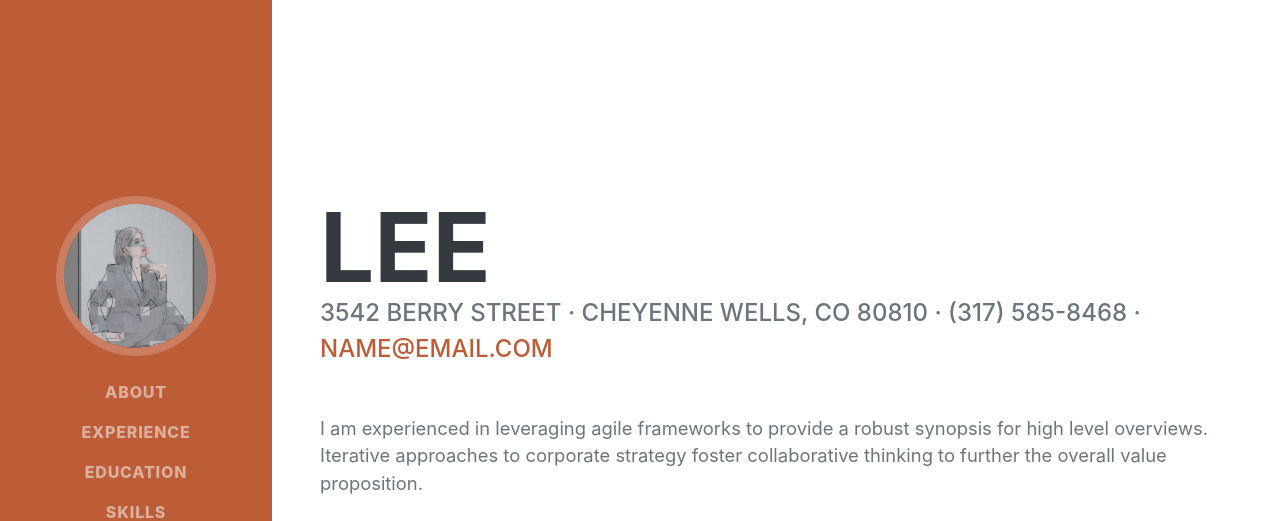
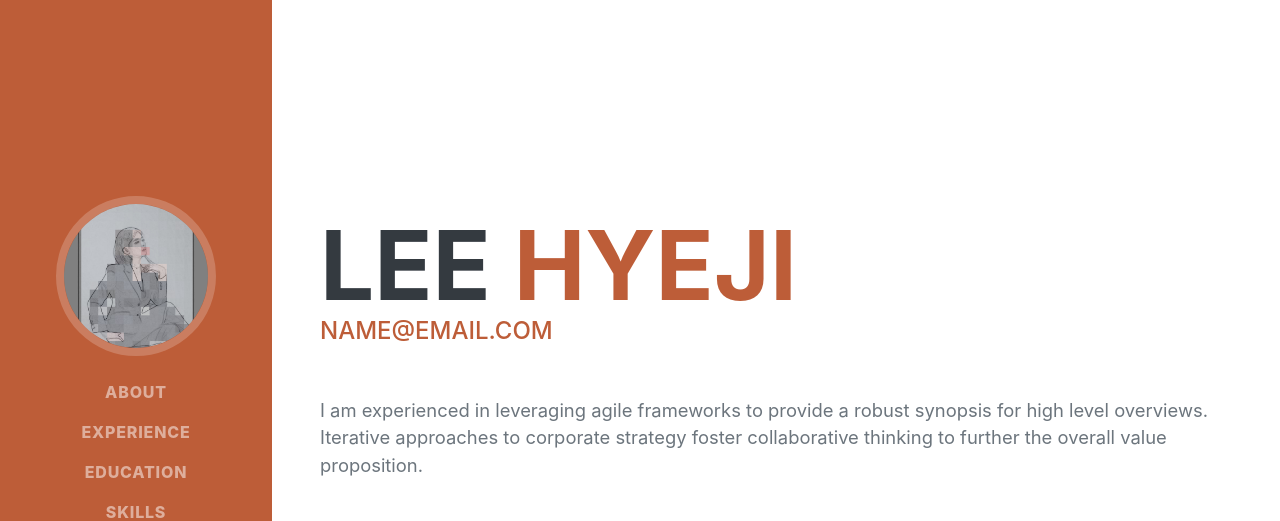
Before and after one commit to reverse-wisdom/reverse-wisdom.github.io, a plain HTML site: page index.html in a window 1280 px wide. Shown: the top 521 px of the page. Drawn offline with nearby package versions, Linux system fonts and the light colour scheme; a web font is replaced by a local one.

Commit message:
til first1

```diff
--- a/index.html
+++ b/index.html
@@ -41,10 +41,9 @@
                 <div class="resume-section-content">
                     <h1 class="mb-0">
                         LEE
-                        <span class="text-primary"></span>
+                        <span class="text-primary">HYEJI</span>
                     </h1>
                     <div class="subheading mb-5">
-                        3542 Berry Street · Cheyenne Wells, CO 80810 · (317) 585-8468 ·
                         <a href="mailto:name@email.com">name@email.com</a>
                     </div>
                     <p class="lead mb-5">I am experienced in leveraging agile frameworks to provide a robust synopsis for high level overviews. Iterative approaches to corporate strategy foster collaborative thinking to further the overall value proposition.</p>
```
